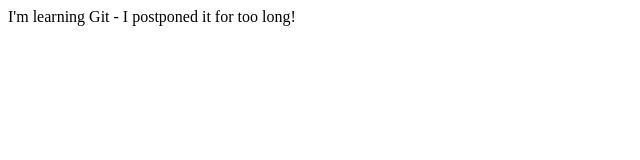
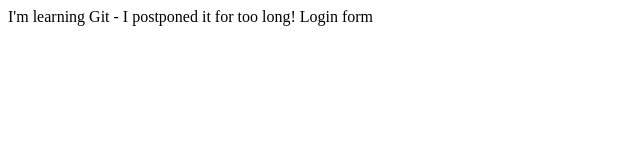
Before and after one commit to jasmineramona/whatever, a plain HTML site: page index.html in a window 1280 px wide. Shown: the full height of the page, 0-640 px from the left. Drawn offline with Linux system fonts and the light colour scheme.

Commit message:
Login form

```diff
--- a/index.html
+++ b/index.html
@@ -7,7 +7,7 @@
 		<title>Git Version Control</title>
 	</head>
 	<body>
-		I'm learning Git - I postponed it for too long!
+		I'm learning Git - I postponed it for too long! Login form
 		<script src="app.js"></script>
 	</body>
 </html>
```
Also changed, not shown: login.html (added, +1 -0 lines).
